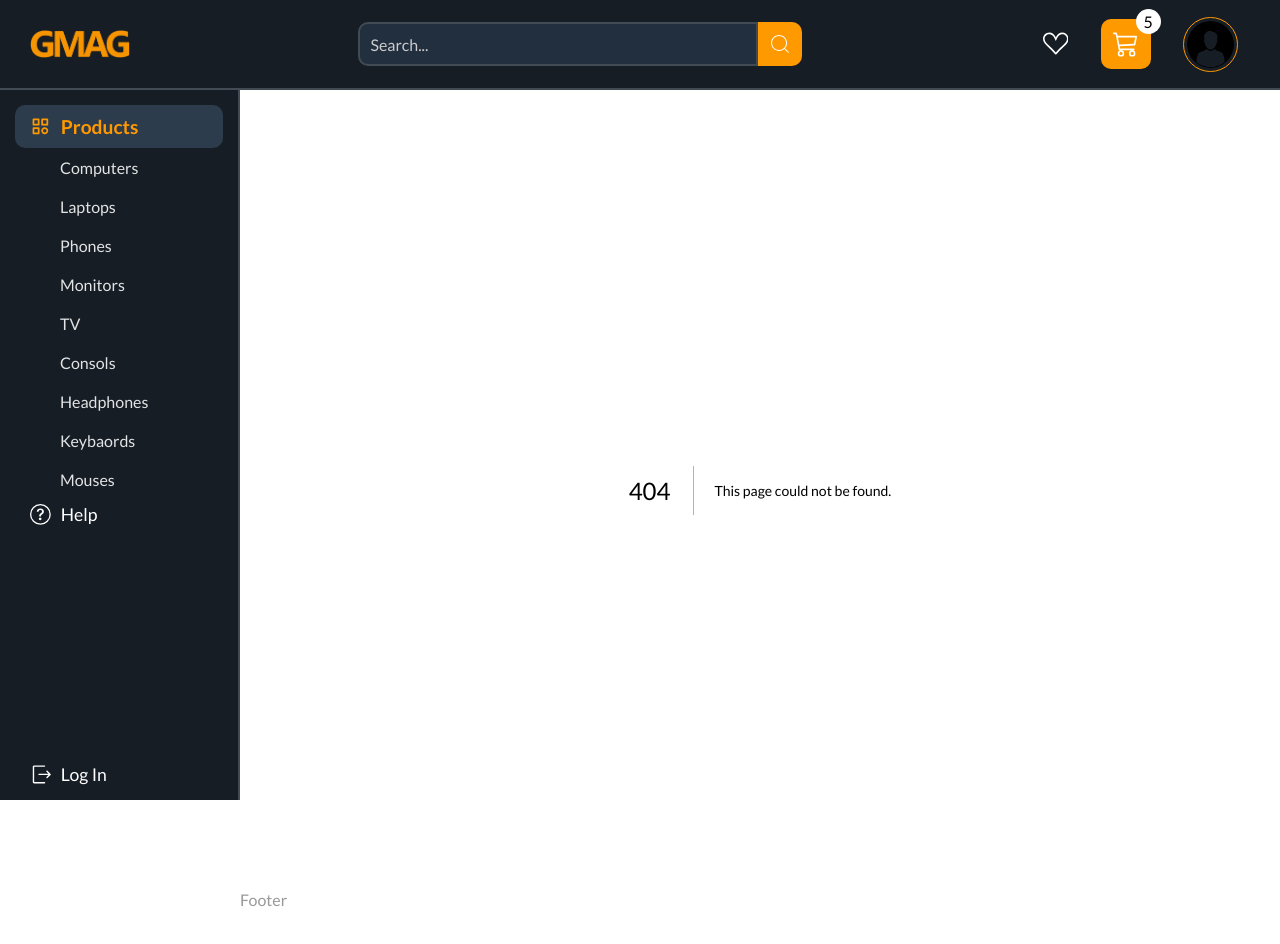
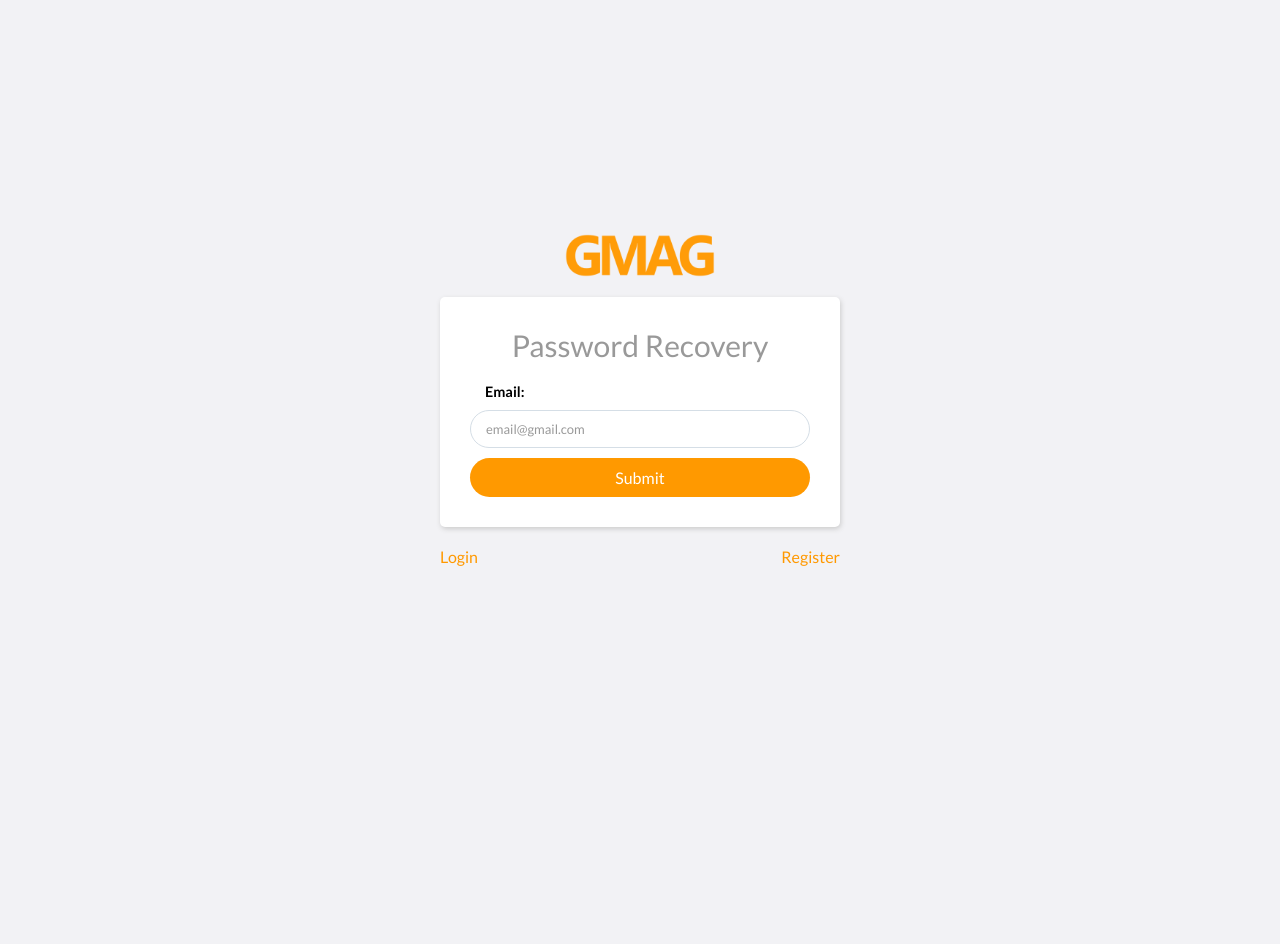
Before and after one commit to Aur71/gmag, a Next.js app: page /password_recovery in a window 1280 px wide. Before the commit this address had no page. Shown: the top 944 px of the page. After the commit the page ends 800 px from the top, so only its background shows below. Built offline with nearby package versions, Linux system fonts and the light colour scheme.

Commit message:
Recovery form added

```diff
--- a/components/forms/authentification_form/AuthentificationForm.module.scss
+++ b/components/forms/authentification_forms/AuthentificationForms.module.scss
@@ -16,9 +16,17 @@
     object-fit: contain;
   }
 
-  .auth_link {
-    color: $acc-clr-1;
-    font-weight: 500;
+  .links_container {
+    width: 100%;
+    display: flex;
+    justify-content: space-between;
+    align-items: center;
+    flex-wrap: wrap;
+
+    a {
+      color: $acc-clr-1;
+      font-weight: 500;
+    }
   }
 }
 
@@ -42,6 +50,10 @@
     color: $text-clr-3;
     font-weight: 400;
     margin-bottom: 10px;
+
+    @media only screen and (max-width: 350px) {
+      font-size: 23px;
+    }
   }
 
   label {
@@ -60,6 +72,16 @@
 
       &.active {
         color: $error-clr;
+        display: inline-block;
+      }
+
+      &.error {
+        color: $error-clr;
+        display: inline-block;
+      }
+
+      &.no_error {
+        color: $no-error-clr;
         display: inline-block;
       }
     }
@@ -89,6 +111,10 @@
 
     &.error {
       border-color: $error-clr;
+    }
+
+    &.no_error {
+      border-color: $no-error-clr;
     }
   }
 
--- /dev/null
+++ b/components/forms/authentification_forms/PasswordRecoveryForm.jsx
@@ -0,0 +1,88 @@
+import styles from './AuthentificationForms.module.scss';
+import { useState, useEffect } from 'react';
+import Image from 'next/image';
+import Link from 'next/link';
+import logo from '../../../public/logo.png';
+
+const PasswordRecoveryForm = () => {
+  const [email, setEmail] = useState('');
+
+  const [emailError, setEmailError] = useState('');
+  const [showEmailError, setShowEmailError] = useState(false);
+
+  const checkEmail = () => {
+    // Check if there is an email in the database
+
+    setEmailError('Recovery email sent');
+    setShowEmailError('no error');
+
+    //  setEmailError('This email isn`t registered');
+    //  setShowEmailError('error');
+  };
+
+  const handleSubmit = (e) => {
+    e.preventDefault();
+
+    const isEmailValid = checkEmail();
+
+    if (isEmailValid) {
+      console.log('recovery email send');
+    }
+  };
+
+  useEffect(() => {
+    const timeout = setTimeout(() => {
+      setShowEmailError(false);
+    }, 7000);
+
+    return () => clearTimeout(timeout);
+  }, [showEmailError]);
+
+  return (
+    <div className='page-center'>
+      <div className={styles.form_wrapper}>
+        <Link href='/' className={styles.logo}>
+          <Image src={logo} alt='logo' priority={true} />
+        </Link>
+
+        <form className={styles.form}>
+          <h1>Password Recovery</h1>
+
+          <label htmlFor='email'>
+            Email:{' '}
+            <span
+              className={`${showEmailError === 'no error' && styles.no_error} ${
+                showEmailError === 'error' && styles.error
+              }`}
+            >
+              {emailError}
+            </span>
+          </label>
+
+          <input
+            type='email'
+            name='email'
+            placeholder='email@gmail.com'
+            value={email}
+            onChange={(e) => setEmail(e.target.value)}
+            className={`${showEmailError === 'no error' && styles.no_error} ${
+              showEmailError === 'error' && styles.error
+            }`}
+          />
+
+          <button type='submit' onClick={handleSubmit}>
+            Submit
+          </button>
+        </form>
+
+        <div className={styles.links_container}>
+          <Link href='/login'>Login</Link>
+
+          <Link href='/register'>Register</Link>
+        </div>
+      </div>
+    </div>
+  );
+};
+
+export default PasswordRecoveryForm;
--- a/pages/login.js
+++ b/pages/login.js
@@ -1,4 +1,4 @@
-import AuthentificationForm from '@/components/forms/authentification_form/AuthentificationForm';
+import AuthentificationForm from '@/components/forms/authentification_forms/AuthentificationForm';
 
 const Login = () => {
   return <AuthentificationForm formType='login' />;
--- /dev/null
+++ b/pages/password_recovery.js
@@ -0,0 +1,11 @@
+import PasswordRecoveryForm from '@/components/forms/authentification_forms/PasswordRecoveryForm';
+
+const PasswordRecovery = () => {
+  return <PasswordRecoveryForm />;
+};
+
+export default PasswordRecovery;
+
+PasswordRecovery.getLayout = function PageLayout(page) {
+  return <>{page}</>;
+};
--- a/pages/register.js
+++ b/pages/register.js
@@ -1,4 +1,4 @@
-import AuthentificationForm from '@/components/forms/authentification_form/AuthentificationForm';
+import AuthentificationForm from '@/components/forms/authentification_forms/AuthentificationForm';
 
 const Register = () => {
   return <AuthentificationForm formType='register' />;
--- a/styles/variables.module.scss
+++ b/styles/variables.module.scss
@@ -42,5 +42,6 @@ $authentification-form-bk: white;
 $google-btn-bk: #cf553d;
 $google-btn-bk-hover: #ff2a00;
 $error-clr: rgb(187, 78, 78);
+$no-error-clr: rgb(28, 138, 28);
 
 $box-shadow-1: 1px 2px 5px #ccc;
```
Also changed, not shown: components/forms/authentification_forms/AuthentificationForm.jsx (renamed from components/forms/authentification_form/AuthentificationForm.jsx, +8 -7 lines).
